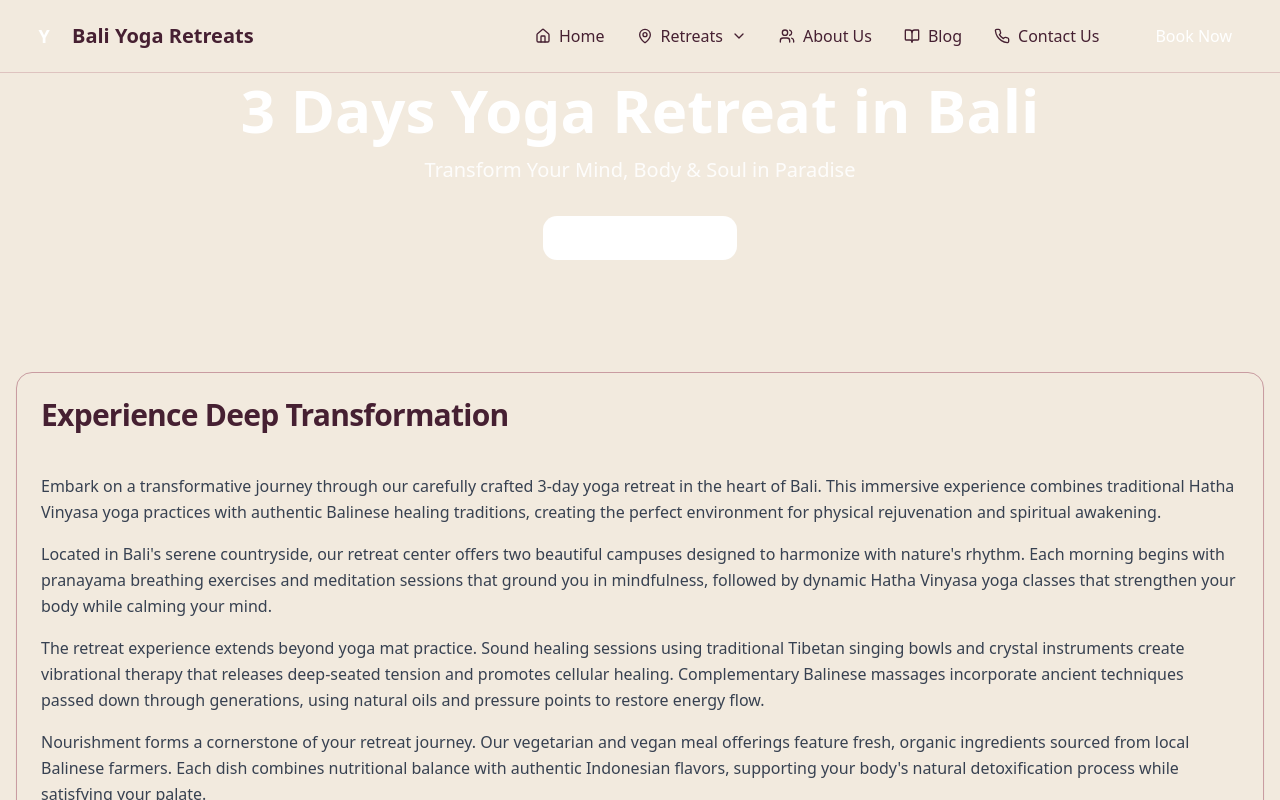
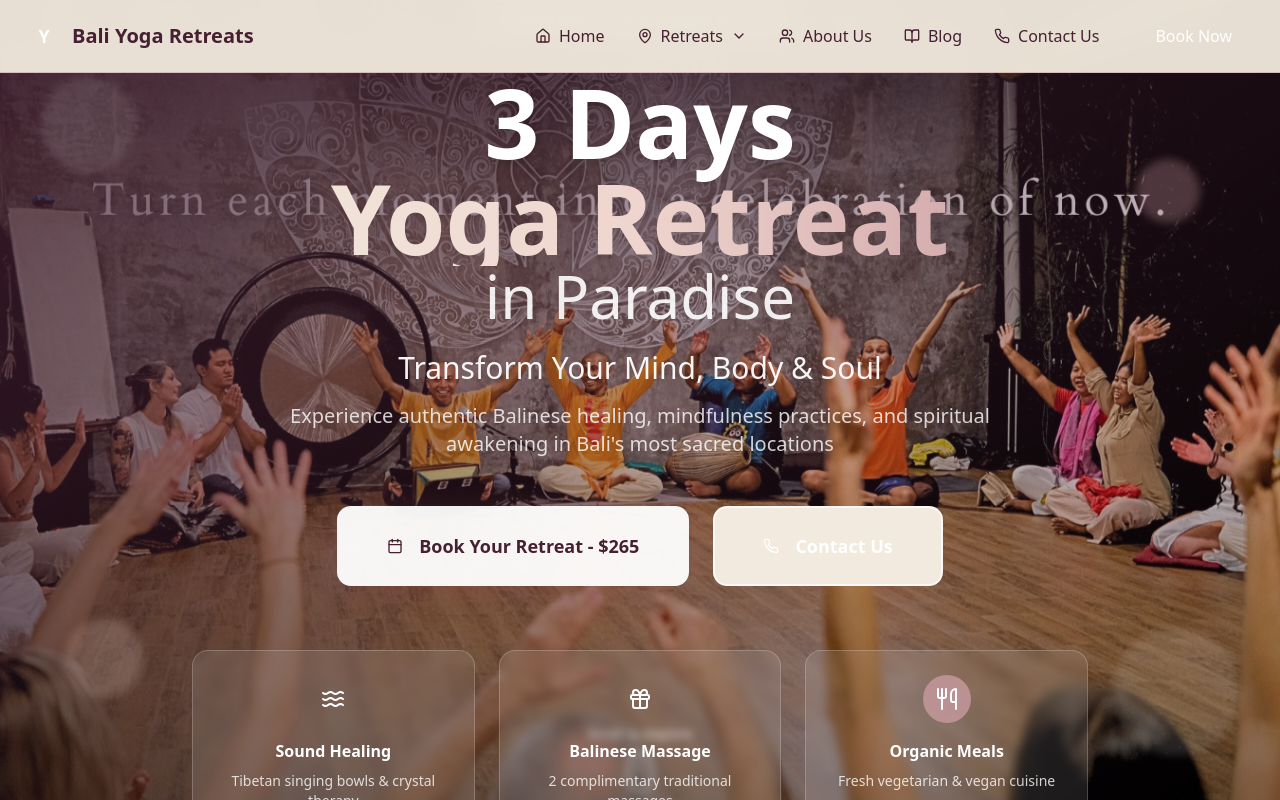
Before and after one commit to hyabyslogin-ux/radiant-asana-site, a React (Vite) app: page /3-days-retreat in a window 1280 px wide. Shown: the top 800 px of the page. Built offline with nearby package versions, Linux system fonts and the light colour scheme.

Commit message:
feat: Create unique hero section

```diff
--- a/src/pages/ThreeDaysRetreat.tsx
+++ b/src/pages/ThreeDaysRetreat.tsx
@@ -44,16 +44,110 @@ const ThreeDaysRetreat = () => {
       <Header />
 
       {/* Hero Section */}
-      <section className="relative pt-20 pb-16 bg-gradient-yoga-primary">
-        <div className="container mx-auto px-4">
-          <div className="text-center text-white">
-            <h1 className="text-4xl md:text-6xl font-bold mb-4">3 Days Yoga Retreat in Bali</h1>
-            <p className="text-xl mb-8 opacity-90">Transform Your Mind, Body & Soul in Paradise</p>
-            <Button size="lg" className="bg-white text-yoga-earth hover:bg-gray-100">
-              Book Now - 15% Off
-            </Button>
+      <section className="relative min-h-screen flex items-center justify-center overflow-hidden">
+        {/* Background Image */}
+        <div
+          className="absolute inset-0 bg-cover bg-center bg-no-repeat scale-110 animate-float"
+          style={{ backgroundImage: `url(/lovable-uploads/5bc20f00-75c6-4f94-83f8-be72e5c72b78.png)` }}
+        >
+          <div className="absolute inset-0 bg-gradient-to-br from-yoga-plum/80 via-yoga-sage/60 to-yoga-earth/70"></div>
+          <div className="absolute inset-0 bg-gradient-to-t from-black/40 via-transparent to-transparent"></div>
+        </div>
+
+        {/* Floating Decorative Elements */}
+        <div className="absolute top-20 left-10 w-24 h-24 bg-white/10 rounded-full animate-float blur-sm"></div>
+        <div className="absolute top-40 right-20 w-16 h-16 bg-yoga-rose/30 rounded-full animate-float blur-sm" style={{ animationDelay: '1s' }}></div>
+        <div className="absolute bottom-32 left-16 w-20 h-20 bg-yoga-peach/20 rounded-full animate-float blur-sm" style={{ animationDelay: '2s' }}></div>
+        <div className="absolute bottom-20 right-10 w-32 h-32 bg-yoga-cream/15 rounded-full animate-float blur-sm" style={{ animationDelay: '0.5s' }}></div>
+
+        {/* Content */}
+        <div className="relative z-10 text-center max-w-6xl mx-auto px-4">
+          <div className="animate-fade-in">
+            {/* Badge */}
+            <div className="inline-flex items-center gap-2 bg-white/15 backdrop-blur-sm border border-white/30 rounded-full px-6 py-2 mb-8">
+              <Badge className="bg-yoga-sage text-white text-xs">Limited Time</Badge>
+              <span className="text-white/90 font-medium">15% Early Bird Discount</span>
+            </div>
+
+            {/* Main Heading */}
+            <h1 className="text-6xl md:text-8xl font-bold mb-6 leading-tight">
+              <span className="block text-white drop-shadow-lg">3 Days</span>
+              <span className="block bg-gradient-to-r from-yoga-cream via-yoga-peach to-yoga-rose bg-clip-text text-transparent">
+                Yoga Retreat
+              </span>
+              <span className="block text-white/90 text-4xl md:text-6xl font-light">in Paradise</span>
+            </h1>
+
+            {/* Subtitle */}
+            <p className="text-xl md:text-3xl text-white/95 mb-4 leading-relaxed max-w-4xl mx-auto font-light">
+              Transform Your Mind, Body & Soul
+            </p>
+            <p className="text-lg md:text-xl text-white/80 mb-12 leading-relaxed max-w-3xl mx-auto">
+              Experience authentic Balinese healing, mindfulness practices, and spiritual awakening in Bali's most sacred locations
+            </p>
+
+            {/* Action Buttons */}
+            <div className="flex flex-col sm:flex-row gap-6 justify-center items-center mb-16">
+              <Button
+                size="lg"
+                className="bg-white/95 text-yoga-earth hover:bg-white hover:scale-105 border-2 border-transparent hover:border-yoga-rose transition-all duration-300 shadow-glow text-lg px-12 py-6 h-auto font-semibold"
+              >
+                <Calendar className="w-5 h-5 mr-2" />
+                Book Your Retreat - $265
+              </Button>
+              <Button
+                variant="outline"
+                size="lg"
+                className="border-2 border-white/70 text-white hover:bg-white/20 hover:border-white hover:scale-105 transition-all duration-300 backdrop-blur-sm text-lg px-12 py-6 h-auto font-semibold"
+              >
+                <Phone className="w-5 h-5 mr-2" />
+                Contact Us
+              </Button>
+            </div>
+
+            {/* Key Features */}
+            <div className="grid grid-cols-1 md:grid-cols-3 gap-6 max-w-4xl mx-auto">
+              <div className="bg-white/10 backdrop-blur-sm rounded-2xl p-6 border border-white/20 hover:bg-white/15 transition-all duration-300">
+                <div className="w-12 h-12 bg-yoga-sage/80 rounded-full flex items-center justify-center mb-4 mx-auto">
+                  <Waves className="w-6 h-6 text-white" />
+                </div>
+                <h3 className="font-semibold text-white mb-2">Sound Healing</h3>
+                <p className="text-white/80 text-sm">Tibetan singing bowls & crystal therapy</p>
+              </div>
+
+              <div className="bg-white/10 backdrop-blur-sm rounded-2xl p-6 border border-white/20 hover:bg-white/15 transition-all duration-300">
+                <div className="w-12 h-12 bg-yoga-earth/80 rounded-full flex items-center justify-center mb-4 mx-auto">
+                  <Gift className="w-6 h-6 text-white" />
+                </div>
+                <h3 className="font-semibold text-white mb-2">Balinese Massage</h3>
+                <p className="text-white/80 text-sm">2 complimentary traditional massages</p>
+              </div>
+
+              <div className="bg-white/10 backdrop-blur-sm rounded-2xl p-6 border border-white/20 hover:bg-white/15 transition-all duration-300">
+                <div className="w-12 h-12 bg-yoga-rose/80 rounded-full flex items-center justify-center mb-4 mx-auto">
+                  <Utensils className="w-6 h-6 text-white" />
+                </div>
+                <h3 className="font-semibold text-white mb-2">Organic Meals</h3>
+                <p className="text-white/80 text-sm">Fresh vegetarian & vegan cuisine</p>
+              </div>
+            </div>
           </div>
         </div>
+
+        {/* Scroll Indicator */}
+        <div className="absolute bottom-8 left-1/2 transform -translate-x-1/2 text-white/80">
+          <div className="animate-bounce">
+            <div className="flex flex-col items-center gap-2">
+              <span className="text-sm font-medium">Scroll to explore</span>
+              <div className="w-6 h-10 border-2 border-white/60 rounded-full flex justify-center">
+                <div className="w-1 h-3 bg-white/60 rounded-full mt-2 animate-pulse"></div>
+              </div>
+            </div>
+          </div>
+        </div>
+
+        {/* Decorative Border */}
+        <div className="absolute bottom-0 left-0 right-0 h-1 bg-gradient-to-r from-yoga-sage via-yoga-earth to-yoga-rose"></div>
       </section>
 
       <div className="container mx-auto px-4 py-12 space-y-16">
```
